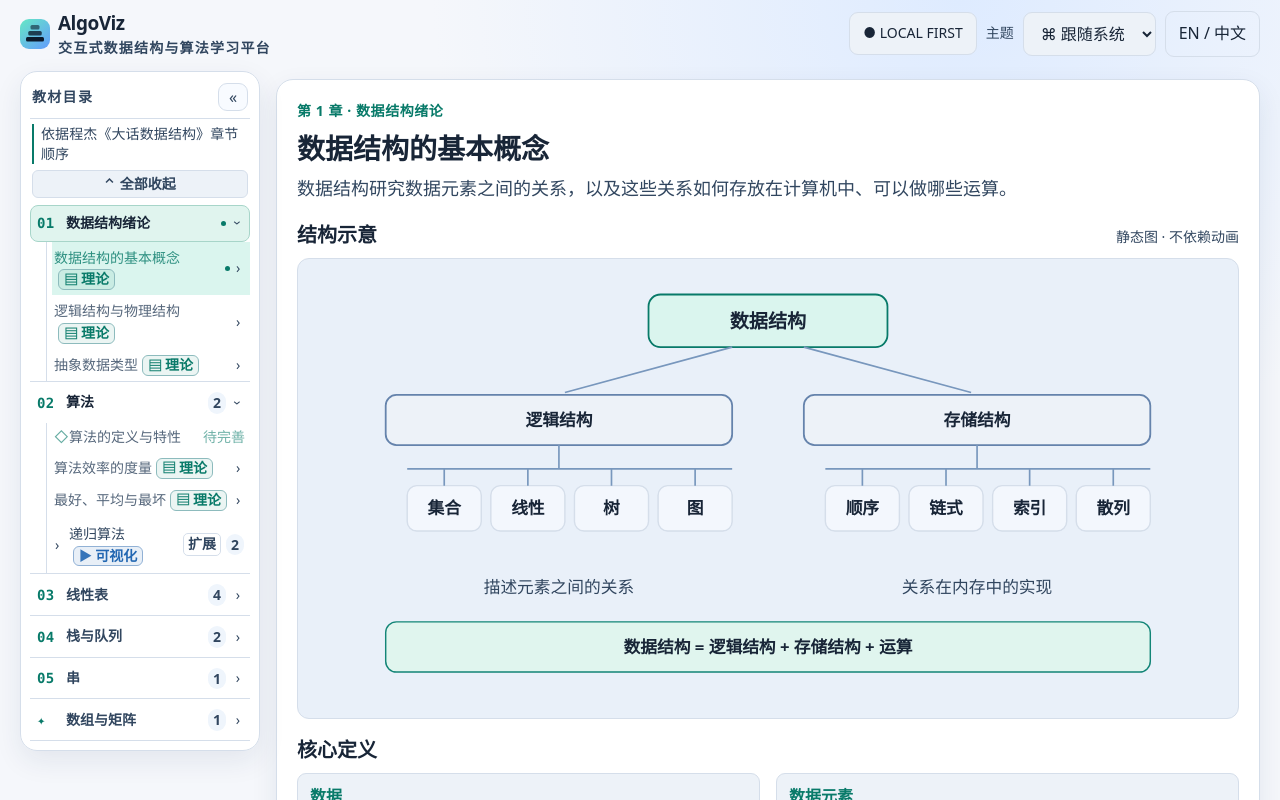
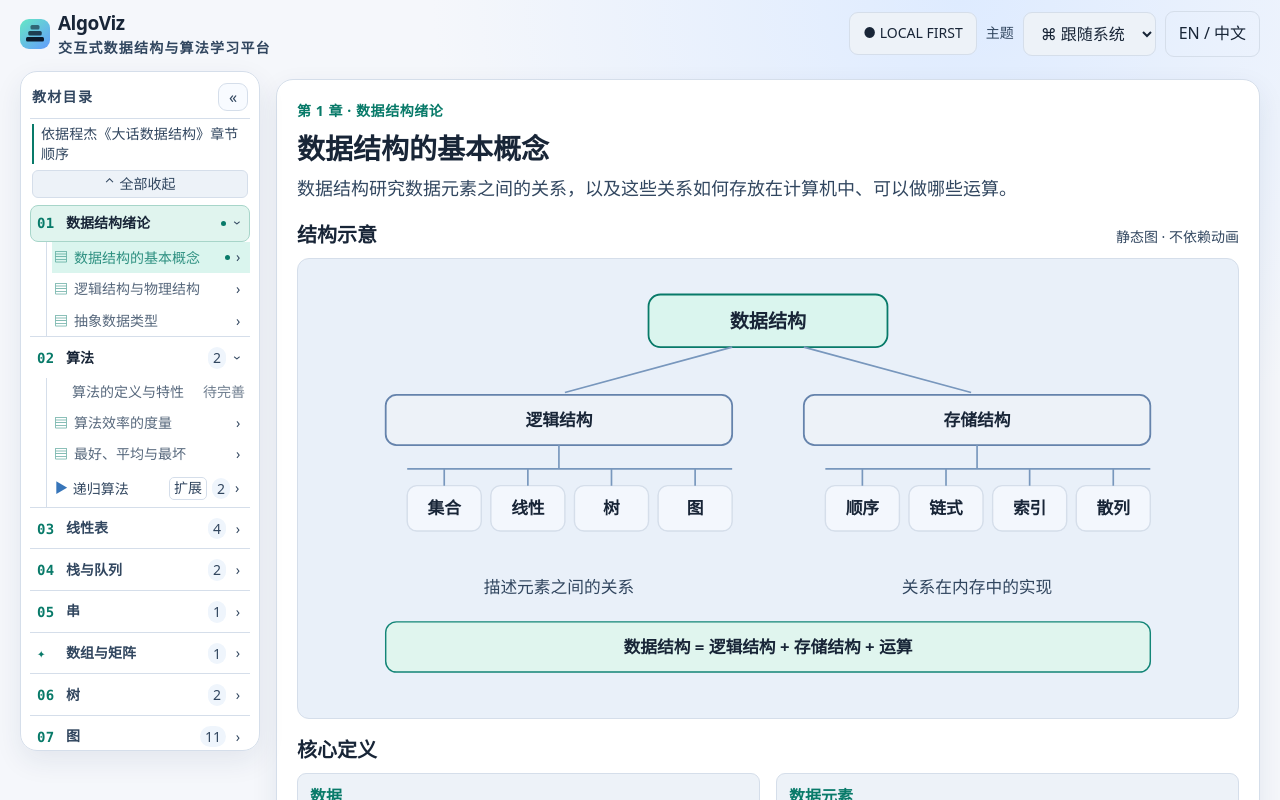
Before and after one commit to vvvi734/AlgoViz, a React (Vite) app: page / in a window 1280 px wide. Both pictures are taken after a click on the button "第 2 章 · 算法". Shown: the top 800 px of the page. Built offline with nearby package versions, Linux system fonts and the light colour scheme.

Commit message:
feat(ui): simplify textbook directory hierarchy
- show theory/visual as leading icon-only markers
- remove algorithm icons and duplicate subtitles
- keep only chapter headings bold and align every topic title
- refresh sidebar assertions for the icon-only layout

```diff
--- a/src/features/lab/AlgorithmSidebar.tsx
+++ b/src/features/lab/AlgorithmSidebar.tsx
@@ -252,24 +252,14 @@ export function AlgorithmSidebar({
   );
 }
 
-function TextbookCategoryBadge({
-  category,
-  label,
-  longLabel,
-}: {
-  category: TextbookTopicView['category'];
-  label: string;
-  longLabel: string;
-}) {
-  if (category !== 'theory' && category !== 'visual') return null;
+function TextbookCategoryMark({ category }: { category: TextbookTopicView['category'] }) {
   return (
-    <span
-      className={`textbook-category is-${category}`}
-      title={longLabel}
-      aria-hidden="true"
-    >
-      <span className="textbook-category-icon">{category === 'theory' ? '▤' : '▶'}</span>
-      {label}
+    <span className="textbook-category-slot" aria-hidden="true">
+      {category === 'theory' || category === 'visual' ? (
+        <span className={`textbook-category is-${category}`}>
+          {category === 'theory' ? '▤' : '▶'}
+        </span>
+      ) : null}
     </span>
   );
 }
@@ -299,7 +289,6 @@ function TextbookTopicRow({
 }) {
   const { lang, pick, t } = useI18n();
   const title = textbookTitle(topic.title, lang);
-  const categoryLabel = topic.category === 'theory' ? t('textbookTheory') : t('textbookVisual');
   const categoryLong = topic.category === 'theory' ? t('textbookTheoryLong') : t('textbookVisualLong');
 
   if (topic.kind === 'concept' || topic.kind === 'planned') {
@@ -324,9 +313,7 @@ function TextbookTopicRow({
           aria-label={`${title} · ${accessibleStatus}`}
           title={`${title} · ${accessibleStatus}`}
         >
-          <span className="textbook-kind-icon" aria-hidden="true">
-            {topic.kind === 'concept' ? '◇' : '△'}
-          </span>
+          <TextbookCategoryMark category={topic.category} />
           <span className="textbook-topic-name">{title}</span>
           <span className="textbook-kind-status">{t('textbookPending')}</span>
         </div>
@@ -347,9 +334,9 @@ function TextbookTopicRow({
         title={`${title} · ${accessibleStatus}`}
         onClick={() => onSelectConcept(conceptId)}
       >
+        <TextbookCategoryMark category={topic.category} />
         <span className="textbook-topic-copy">
           <span className="textbook-topic-name">{title}</span>
-          <TextbookCategoryBadge category={topic.category} label={categoryLabel} longLabel={categoryLong} />
         </span>
         {active && <span className="textbook-current-dot" aria-hidden="true" />}
         <span className="textbook-topic-chevron" aria-hidden="true">›</span>
@@ -387,15 +374,9 @@ function TextbookTopicRow({
           aria-label={`${title} · ${algorithmName} · ${categoryLong}`}
           title={algorithmName}
         >
-          <span className="alg-icon" aria-hidden="true">{entry.icon}</span>
+          <TextbookCategoryMark category={topic.category} />
           <span className="textbook-direct-copy">
-            <span className="textbook-direct-title-row">
-              <span className="textbook-direct-title">{title}</span>
-              <TextbookCategoryBadge category={topic.category} label={categoryLabel} longLabel={categoryLong} />
-            </span>
-            {algorithmName !== title && (
-              <span className="textbook-direct-algorithm">{algorithmName}</span>
-            )}
+            <span className="textbook-direct-title">{title}</span>
           </span>
           {algorithm.extension && (
             <span className="textbook-extension" aria-hidden="true">{t('textbookExtension')}</span>
@@ -425,10 +406,9 @@ function TextbookTopicRow({
         data-has-current={holdsCurrent ? 'true' : 'false'}
         onClick={onToggle}
       >
-        <span className="textbook-topic-chevron" aria-hidden="true">›</span>
+        <TextbookCategoryMark category={topic.category} />
         <span className="textbook-topic-copy">
           <span className="textbook-topic-name">{title}</span>
-          <TextbookCategoryBadge category={topic.category} label={categoryLabel} longLabel={categoryLong} />
         </span>
         {topic.extension && (
           <span className="textbook-extension" aria-hidden="true">{t('textbookExtension')}</span>
@@ -437,6 +417,7 @@ function TextbookTopicRow({
         <span className="textbook-count" aria-hidden="true">
           {topic.algorithms.length}
         </span>
+        <span className="textbook-topic-chevron" aria-hidden="true">›</span>
       </button>
 
       <div
@@ -463,7 +444,6 @@ function TextbookTopicRow({
                 data-kind="algorithm"
                 aria-current={active ? 'true' : undefined}
               >
-                <span className="alg-icon">{entry.icon}</span>
                 <span className="alg-name">{pick(entry.name)}</span>
                 {algorithm.extension && (
                   <span className="textbook-extension" aria-hidden="true">{t('textbookExtension')}</span>
--- a/src/i18n/messages.ts
+++ b/src/i18n/messages.ts
@@ -1507,8 +1507,6 @@ const EXTRA: MessageDictionary = {
     textbookDirectory: '教材目录',
     textbookChapterNumber: '第 {number} 章',
     textbookPending: '待完善',
-    textbookTheory: '理论',
-    textbookVisual: '可视化',
     textbookTheoryLong: '理论专题',
     textbookVisualLong: '可视化专题',
     textbookConcept: '知识讲解',
@@ -3148,8 +3146,6 @@ const EXTRA: MessageDictionary = {
     textbookDirectory: 'Textbook directory',
     textbookChapterNumber: 'Chapter {number}',
     textbookPending: 'Pending',
-    textbookTheory: 'Theory',
-    textbookVisual: 'Visual',
     textbookTheoryLong: 'Theory topic',
     textbookVisualLong: 'Visual topic',
     textbookConcept: 'Concept',
--- a/src/styles/ux03nav.css
+++ b/src/styles/ux03nav.css
@@ -43,7 +43,7 @@
   background: var(--panel-2);
   color: var(--muted);
   font-size: var(--font-ui);
-  font-weight: 650;
+  font-weight: 400;
   line-height: 1.25;
   text-align: center;
   cursor: pointer;
@@ -139,7 +139,7 @@
   background: var(--alg-hover);
   color: var(--muted);
   font-size: var(--font-ui);
-  font-weight: 700;
+  font-weight: 400;
   line-height: 1.4;
   text-align: center;
   font-variant-numeric: tabular-nums;
@@ -148,7 +148,7 @@
   flex: 0 0 auto;
   color: var(--muted);
   font-size: var(--font-ui);
-  font-weight: 500;
+  font-weight: 400;
   line-height: 1.4;
   white-space: nowrap;
   opacity: .78;
@@ -238,23 +238,14 @@
   font-size: var(--font-ui);
   line-height: 1;
 }
-.textbook-kind-icon {
+.textbook-kind-status {
   flex: 0 0 auto;
-  width: 9px;
   color: var(--muted);
   font-size: var(--font-ui);
-  line-height: 1;
-  text-align: center;
-}
-.textbook-topic.is-concept .textbook-kind-icon {
-  color: var(--accent);
-  opacity: .62;
-}
-/* The chevron already says "open"; "阅读" only steals width from the name and
-   forces short concept titles into orphan lines at the enlarged font. */
-.textbook-topic.is-concept.is-link .textbook-kind-status { display: none; }
-.textbook-topic.is-planned .textbook-kind-icon {
-  opacity: .78;
+  font-weight: 400;
+  line-height: 1.35;
+  white-space: nowrap;
+  opacity: .7;
 }
 .textbook-topic.is-concept .textbook-topic-name,
 .textbook-topic.is-planned .textbook-topic-name {
@@ -265,22 +256,15 @@
   overflow-wrap: anywhere;
   opacity: .82;
 }
-.textbook-kind-status {
-  flex: 0 0 auto;
-  color: var(--muted);
-  font-size: var(--font-ui);
-  font-weight: 500;
-  line-height: 1.35;
-  white-space: nowrap;
-  opacity: .7;
+
+/* Directory category: icon-only marker in a fixed leading slot, so every title
+   starts on the same vertical line. The long text remains in the row label. */
+.textbook-category-slot {
+  flex: 0 0 12px;
+  display: inline-flex;
+  align-items: center;
+  justify-content: flex-start;
 }
-.textbook-topic.is-concept .textbook-kind-status {
-  color: var(--accent);
-  opacity: .58;
-}
-
-/* Directory category: low-saturation pill, icon plus text, never a card. It sits
-   inline after the title so long English titles keep the full row width. */
 .textbook-topic-copy {
   flex: 1 1 auto;
   min-width: 0;
@@ -293,32 +277,15 @@
 }
 .textbook-category {
   display: inline-flex;
-  vertical-align: middle;
   align-items: center;
-  gap: 3px;
-  margin-left: 4px;
-  padding: 1px 5px;
-  border: 1px solid var(--edge);
-  border-radius: 6px;
-  font-size: var(--font-ui);
-  font-weight: 600;
-  line-height: 1.2;
-  white-space: nowrap;
-}
-.textbook-category-icon {
-  flex: 0 0 auto;
   font-size: var(--font-ui);
   line-height: 1;
   opacity: .9;
 }
 .textbook-category.is-theory {
-  border-color: color-mix(in srgb, var(--accent) 35%, var(--edge));
-  background: color-mix(in srgb, var(--accent) 8%, transparent);
   color: var(--accent);
 }
 .textbook-category.is-visual {
-  border-color: color-mix(in srgb, var(--accent-2) 38%, var(--edge));
-  background: color-mix(in srgb, var(--accent-2) 10%, transparent);
   color: var(--accent-2);
 }
 
@@ -367,7 +334,7 @@
   overflow-wrap: anywhere;
 }
 .textbook-topic-head[data-has-current='true'] .textbook-topic-name {
-  font-weight: 650;
+  font-weight: 400;
 }
 
 /* UX-03B: a one-algorithm topic is a single clickable row. The topic label stays
@@ -378,8 +345,6 @@
 }
 .textbook-direct-item {
   align-items: center;
-  gap: 7px;
-  padding: 6px 7px;
   border-radius: 7px;
   color: var(--muted);
 }
@@ -387,40 +352,20 @@
   color: var(--txt);
 }
 .textbook-direct-copy {
-  display: flex;
+  display: block;
   flex: 1 1 auto;
-  flex-direction: column;
   min-width: 0;
-  gap: 1px;
 }
 .textbook-direct-title {
   display: inline;
   min-width: 0;
   font-size: var(--font-ui);
-  font-weight: 600;
+  font-weight: 400;
   line-height: 1.3;
   overflow-wrap: anywhere;
 }
-.textbook-direct-title-row {
-  display: block;
-  min-width: 0;
-  line-height: 1.3;
-}
-.textbook-direct-algorithm {
-  min-width: 0;
-  color: var(--muted);
-  font-size: var(--font-ui);
-  font-weight: 500;
-  line-height: 1.3;
-  overflow-wrap: anywhere;
-  opacity: .72;
-}
 .textbook-direct-item[aria-current='true'] .textbook-direct-title {
   color: var(--accent);
-}
-.textbook-direct-item[aria-current='true'] .textbook-direct-algorithm {
-  color: var(--accent);
-  opacity: .72;
 }
 .textbook-direct-item .textbook-current-dot {
   margin-left: 1px;
@@ -433,7 +378,7 @@
   border-radius: 5px;
   color: var(--muted);
   font-size: var(--font-ui);
-  font-weight: 600;
+  font-weight: 400;
   line-height: 1.35;
   white-space: nowrap;
 }
@@ -466,10 +411,9 @@
   border-radius: 7px;
   font-size: var(--font-ui);
 }
-.textbook-sidebar .alg-icon {
-  flex: 0 0 auto;
-  font-size: var(--font-ui);
-  line-height: 1;
+.textbook-sidebar .alg-item.textbook-direct-item {
+  gap: 6px;
+  padding: 6px 5px 6px 1px;
 }
 .textbook-sidebar .alg-name {
   flex: 1 1 auto;
```
Also changed, not shown: 1 other file (tests, documents, lock files or other folders).
